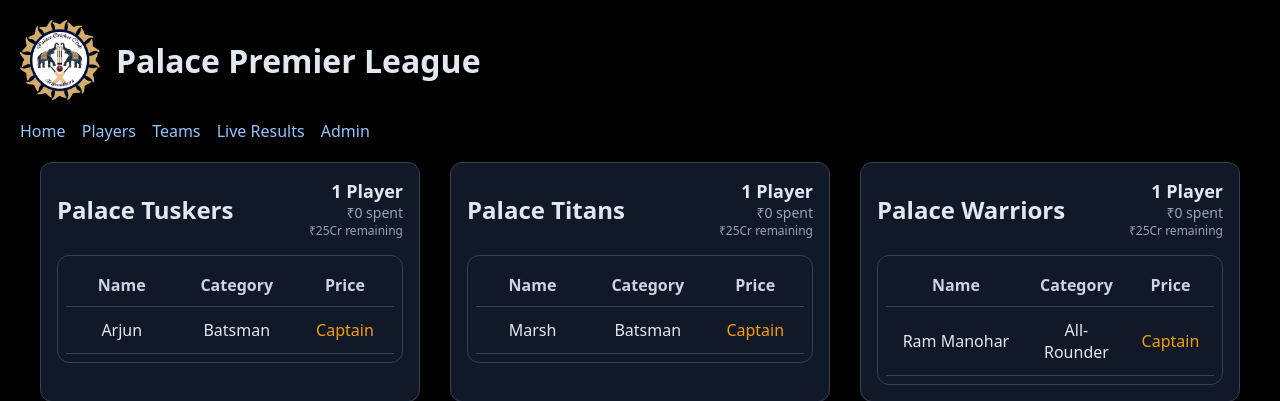
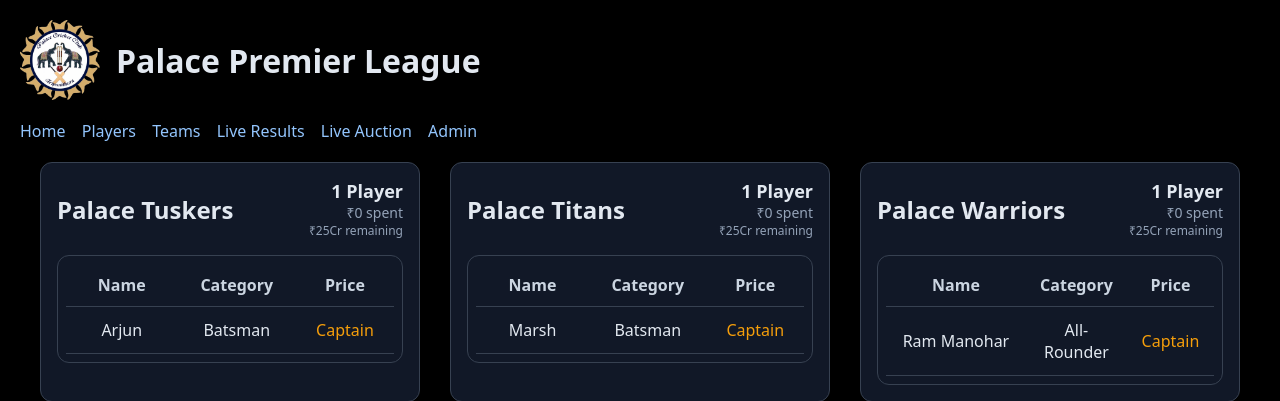
Before and after one commit to sreeharimv/auction-platform, a Flask app: page /teams in a window 1280 px wide. Shown: the top 401 px of the page. Run offline with Flask 2, Linux system fonts and the light colour scheme.

Commit message:
Add Live Auction link to all public page navigations (players, teams)

```diff
--- a/templates/players.html
+++ b/templates/players.html
@@ -18,6 +18,7 @@
       <a href="{{ url_for('players') }}">Players</a>
       <a href="{{ url_for('teams') }}">Teams</a>
       <a href="{{ url_for('results') }}">Live Results</a>
+      <a href="{{ url_for('live_view') }}">Live Auction</a>
       <a href="{{ url_for('admin') }}">Admin</a>
     </nav>
 
--- a/templates/teams.html
+++ b/templates/teams.html
@@ -17,6 +17,7 @@
       <a href="{{ url_for('players') }}">Players</a>
       <a href="{{ url_for('teams') }}">Teams</a>
       <a href="{{ url_for('results') }}">Live Results</a>
+      <a href="{{ url_for('live_view') }}">Live Auction</a>
       <a href="{{ url_for('admin') }}">Admin</a>
     </nav>
 
```
